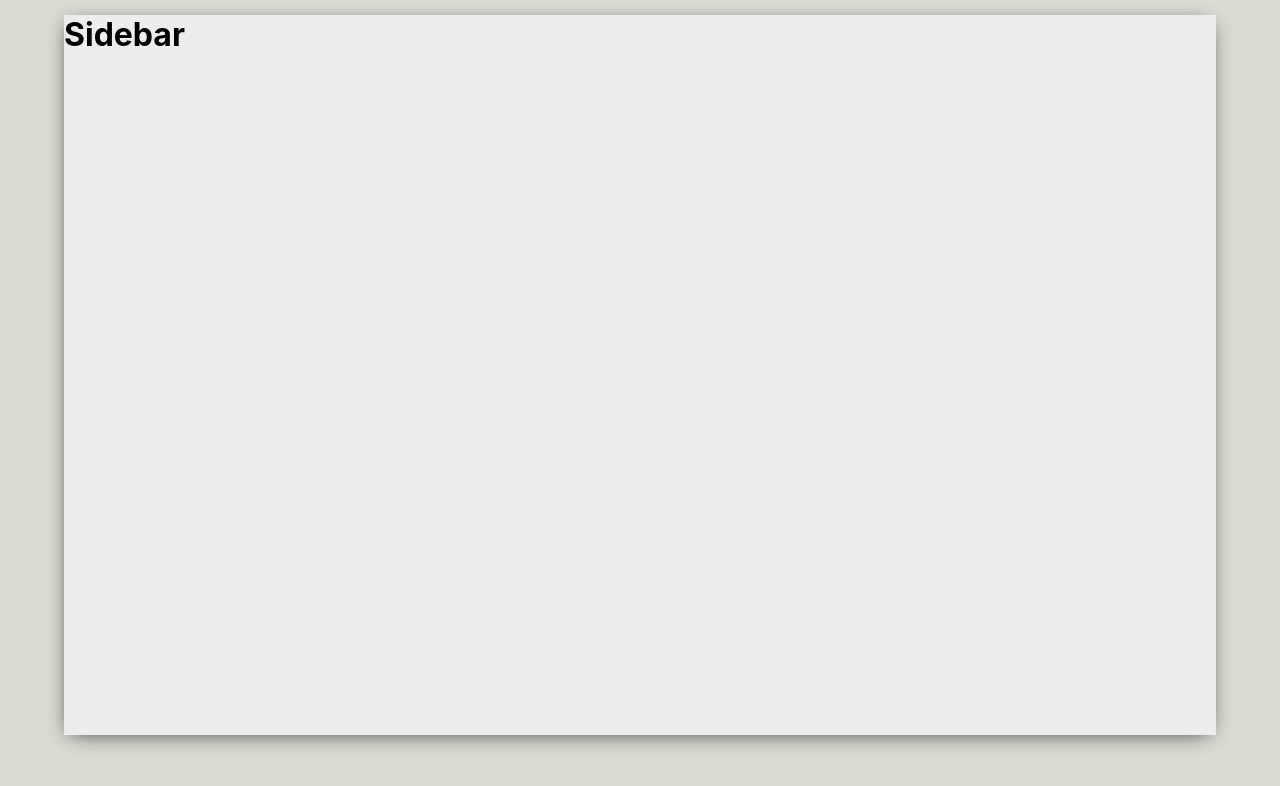
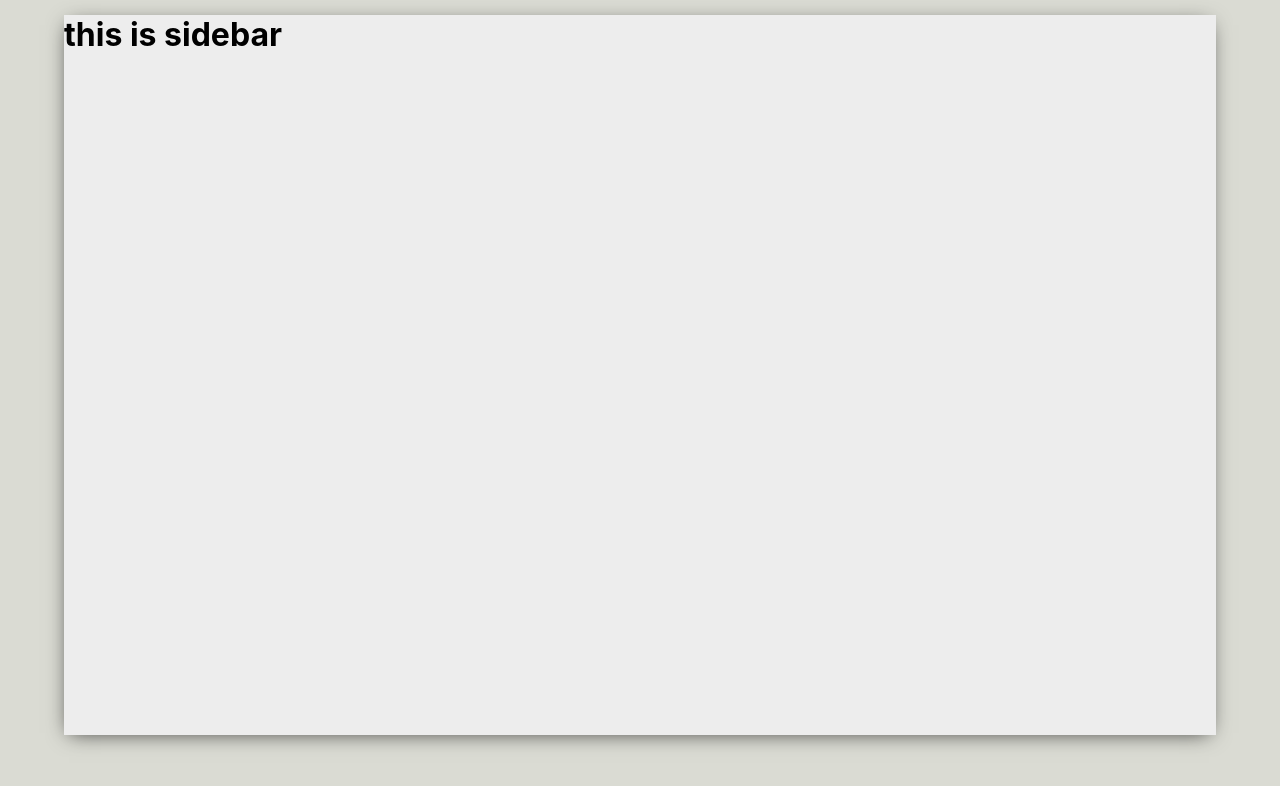
Before and after one commit to amananku26/whatsapp-clone, a React (Create React App) app: page / in a window 1280 px wide. Shown: the top 786 px of the page. Built offline with nearby package versions, Linux system fonts and the light colour scheme.

Commit message:
update sidebar

```diff
--- a/src/Components/Sidebar.jsx
+++ b/src/Components/Sidebar.jsx
@@ -4,7 +4,7 @@ import "./Sidebar.css"
 function Sidebar() {
     return (
         <div className="sidebar">
-            <h1>Sidebar</h1>
+            <h1>this is sidebar</h1>
         </div>
     )
 }
```
Also changed, not shown: 1 other file (tests, documents, lock files or other folders).
